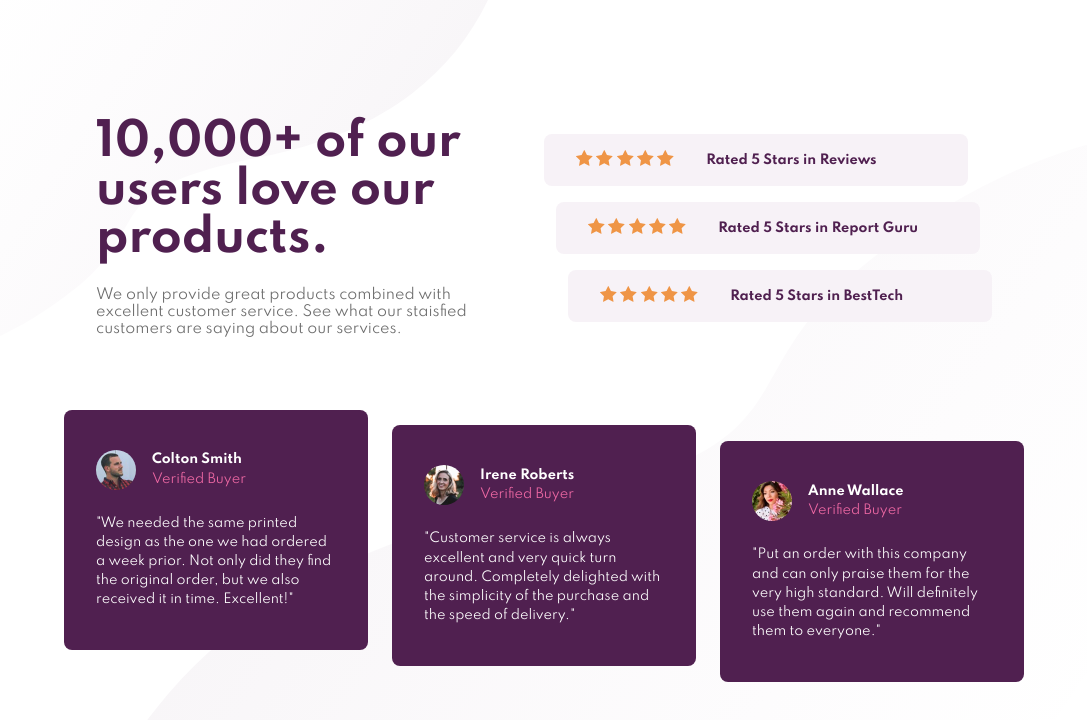
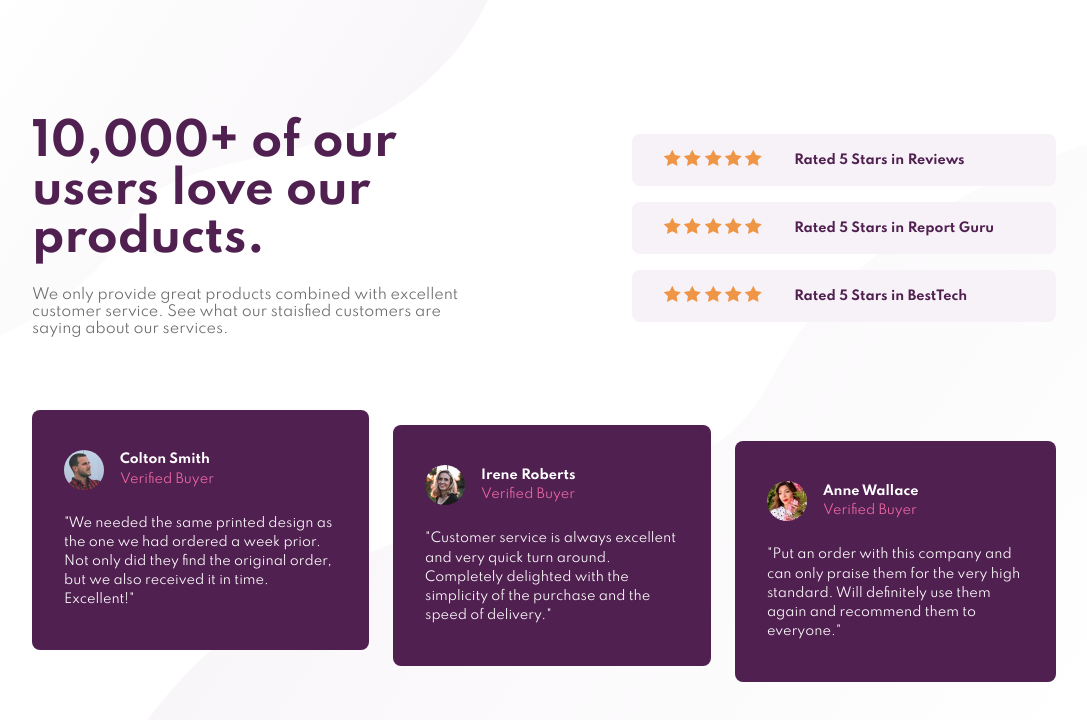
Before and after one commit to PuppetDart/frontmentor_designs, a plain HTML site: page 07 Social Proof Section/social_index.html in a window 1280 px wide. Shown: the whole page, without its empty margins (96-1183 px from the left). Drawn offline with Linux system fonts and the light colour scheme.

Commit message:
Accessibility fixing

```diff
--- a/07 Social Proof Section/social_index.html
+++ b/07 Social Proof Section/social_index.html
@@ -9,7 +9,9 @@
 </head>
 
 <body>
-  <div id="section1" role="main">
+
+  <div id="section">
+    <div id="sub_section">
 
       <div id="intro">
         <h1>
@@ -20,7 +22,8 @@
           excellent customer service. See what our staisfied
           customers are saying about our services.
         </span>
-    </div> <!--#intro ENDS-->
+      </div>
+      <!--#intro ENDS-->
 
       <div id="ratings">
         <div class="rating">
@@ -55,9 +58,11 @@
           </div>
           <p>Rated 5 Stars in BestTech</p>
         </div>
-    </div> <!--#ratings ENDS-->
+      </div>
+      <!--#ratings ENDS-->
 
-  </div> <!--#section1 ENDS-->
+    </div>
+    <!--#section1 ENDS-->
 
     <div id="reviews">
 
@@ -109,6 +114,7 @@
         </p>
       </div>
     </div>
+  </div>
 
 </body>
 
--- a/07 Social Proof Section/style.css
+++ b/07 Social Proof Section/style.css
@@ -3,14 +3,13 @@
     src: url(Spartan-VariableFont_wght.ttf)
 }
 
-body, #section1, #intro, #ratings, .rating, #reviews, .review, .who{
+body, #section, #sub_section, #intro, #ratings, .rating, #reviews, .review, .who{
     display: flex;
     flex-flow: column
 }
 body{
     box-sizing: border-box;
     align-items: center;
-    gap: 2.5rem;
 
     font-family: spartan;
     font-size: 15px;
@@ -23,7 +22,10 @@ body{
     background-size: contain;
     background-repeat: no-repeat
 }
-#section1{
+#section{
+    gap: 2.5rem;
+}
+#sub_section{
     align-items: center;
     gap: 2.5rem
 }
@@ -34,21 +36,21 @@ h1{
     font-family: spartan;
     font-variation-settings: "wght" 600;
     color: hsl(300, 43%, 22%);
-    line-height: 3rem;
+    line-height: 2rem;
 
     padding: 0 1.5rem;
     margin: 0
 }
 #desc{
     color: rgb(109, 109, 109);
-    font-size: 0.95em
+    font-size: 0.95em;
 }
 #ratings{
     gap: 1rem;
     align-items: center;
 
     min-width: 15rem;
-    max-width: 22rem;
+    max-width: 35rem;
     width: 90%;
 }
 .rating{
@@ -69,7 +71,7 @@ h1{
 }
 #reviews{
     align-items: center;
-    gap: 1rem
+    gap: 1rem;
 }
 .review{
     background: hsl(300, 43%, 22%);
@@ -78,7 +80,7 @@ h1{
 
     border-radius: 0.5rem;
     min-width: 15rem;
-    max-width: 20rem;
+    max-width: 35rem;
     padding: 2.5rem 2rem;
 
     text-align: start;
@@ -109,21 +111,21 @@ h1{
 @media (min-width: 1000px) {
     body{
         justify-content: center;
-        gap: 4.5rem;
 
         background-image: url(images/bg-pattern-top-desktop.svg), url(images/bg-pattern-bottom-desktop.svg);
         background-size: auto;
         background-position: 0 0, right 0 bottom 0;
 
         text-align: start;
-        padding: 0 15%;
+        padding: 10%;
         height: 100vh
     }
-    #section1{
-        width: 100%;
+    #section{
+        gap: 4.5rem;
+    }
+    #sub_section{
         flex-flow: row;
-        justify-content: center;
-        gap: 8%
+        gap: 10rem;
     }
     #intro{
         max-width: 28rem;
@@ -132,11 +134,13 @@ h1{
     h1{
         font-variation-settings: "wght" 700;
         font-size: 2.8rem;
+        line-height: 3rem;
+
         padding: 0;
     }
     #ratings{
         width: 60%;
-        min-width: 28rem;
+        min-width: fit-content;
         max-width: none;
     }
     .rating{
--- a/08 Article Preview Component/style.css
+++ b/08 Article Preview Component/style.css
@@ -41,7 +41,7 @@ body{
 
     padding: 2.3rem 2.5rem
 }
-h2{
+h1{
     margin: 0;
 
     font-size: 20px;
@@ -173,7 +173,7 @@ svg path{
         gap: 1rem;
         padding: 0
     }
-    h2{
+    h1{
         font-size: 15px;
         padding: 2.3rem 2.5rem 0
     }
```
Also changed, not shown: 01 NFT Review Card Component/nft_index.html (+1 -1 lines), 08 Article Preview Component/article_index.html (+2 -2 lines). Lines whose indentation alone changed are shown as unchanged.
